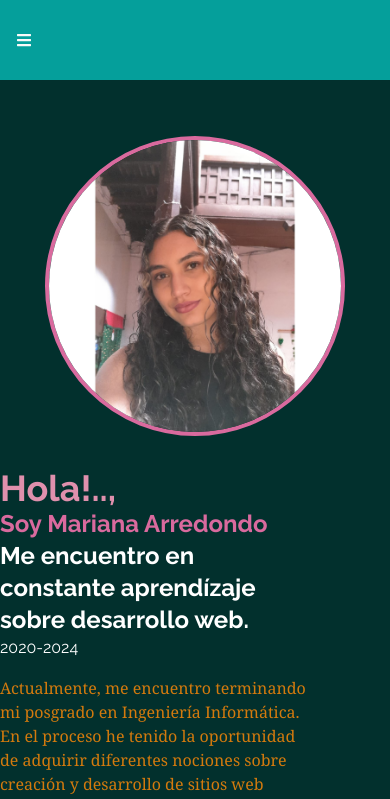
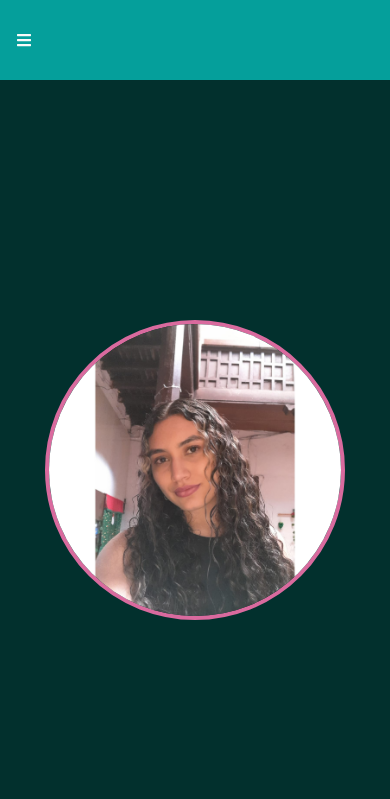
Before and after one commit to marianaaa05/repositorioViteMariana, a React (Vite) app: page / in a window 390 px wide. Shown: the top 799 px of the page. Built offline with nearby package versions, Linux system fonts and the light colour scheme.

Commit message:
correccion responsividad

```diff
--- a/src/components/Home.jsx
+++ b/src/components/Home.jsx
@@ -6,8 +6,8 @@ import foto from "../assets/proyectos/foto.png"
 const Home = () => {
   return (
 
-    <div name="home" className="w-full h-screen bg-[#02302D] text-white flex flex-col items-center justify-center lg:flex-row">
-
+    // <div name="home" className="w-full h-screen bg-[#02302D] text-white flex flex-col items-center justify-center lg:flex-row">
+    <div name="home" className="w-full h-[1500px] md:h-[1000px] bg-[#02302D] text-white flex flex-col items-center justify-center lg:flex-row">
       {/* Container 400  */}
       <div className="w-[300px] md:w-[700px] flex flex-col justify-center items-center lg:ml-20 mb-8 lg:mb-0 pt-80 md:pt-3">
         <img
```
